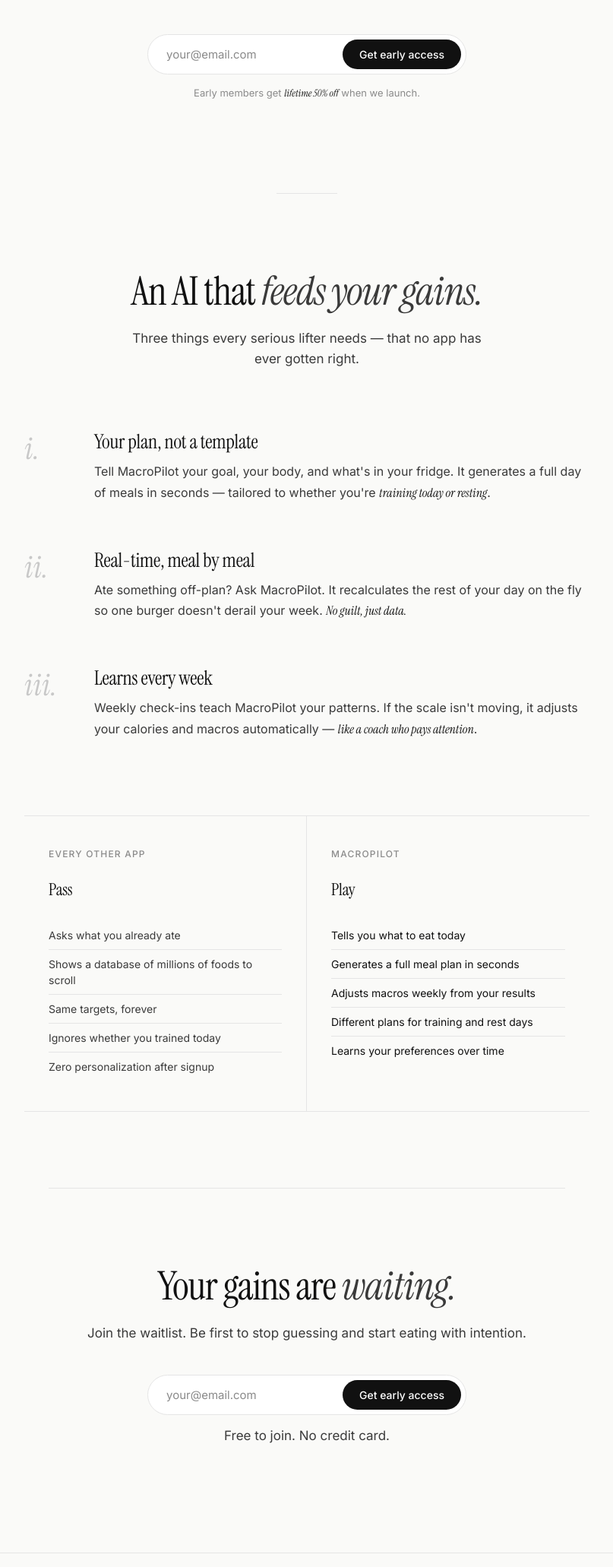
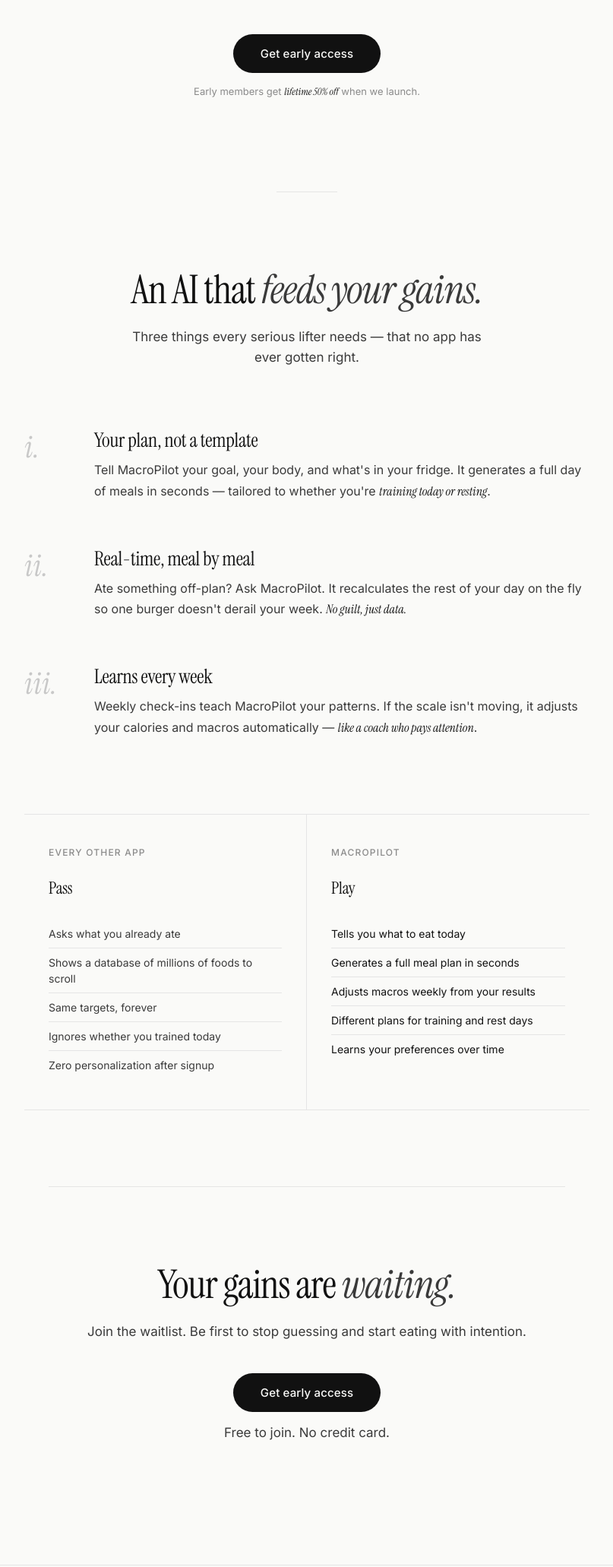
Before and after one commit to macropilot/macropilot-landing, a plain HTML site: page index.html in a window 1280 px wide. Shown: the part 514-2576 px from the top of the page at 76% size, without its empty margins (236-1043 px from the left). Drawn offline with Linux system fonts and the light colour scheme; a script that the page names is missing.

Commit message:
simplify waitlist CTA to single button

```diff
--- a/index.html
+++ b/index.html
@@ -34,7 +34,7 @@
   }
 
   body { transition: background 0.3s ease, color 0.3s ease; }
-  .form-row, .submit-btn, .vs-col, nav, footer, .email-input { transition: background 0.3s ease, color 0.3s ease, border-color 0.2s ease; }
+  .submit-btn, .vs-col, nav, footer, .theme-toggle { transition: background 0.3s ease, color 0.3s ease, border-color 0.2s ease; }
 
   html { scroll-behavior: smooth; }
 
@@ -166,59 +166,33 @@
   .waitlist {
     max-width: 420px;
     margin: 0 auto 20px;
-  }
-
-  .form-row {
     display: flex;
-    gap: 8px;
-    background: var(--paper-pure);
-    border: 1px solid var(--line);
-    border-radius: 999px;
-    padding: 6px;
-    transition: border-color 0.2s;
-  }
-
-  .form-row:focus-within {
-    border-color: var(--ink);
-  }
-
-  .email-input {
-    flex: 1;
-    background: transparent;
-    border: none;
-    outline: none;
-    font-family: var(--sans);
-    font-size: 15px;
-    padding: 10px 18px;
-    color: var(--ink);
-    min-width: 0;
-  }
-
-  .email-input::placeholder {
-    color: var(--ink-muted);
+    flex-direction: column;
+    align-items: center;
+    gap: 14px;
   }
 
   .submit-btn {
     background: var(--ink);
-    color: var(--paper-pure);
+    color: var(--paper);
     border: none;
     border-radius: 999px;
-    padding: 10px 22px;
+    padding: 16px 36px;
     font-family: var(--sans);
-    font-size: 14px;
+    font-size: 15px;
     font-weight: 500;
     cursor: pointer;
-    transition: background 0.2s, transform 0.1s;
+    transition: background 0.2s, transform 0.1s, opacity 0.2s;
     white-space: nowrap;
+    letter-spacing: 0.01em;
   }
 
-  .submit-btn:hover { background: var(--ink-soft); }
+  .submit-btn:hover { opacity: 0.85; }
   .submit-btn:active { transform: scale(0.98); }
 
   .form-note {
     font-size: 13px;
     color: var(--ink-muted);
-    margin-top: 14px;
   }
 
   .form-note em {
@@ -406,39 +380,6 @@
     font-size: 18px;
   }
 
-  /* SUCCESS */
-  .success {
-    display: none;
-    text-align: center;
-    padding: 20px 0;
-    animation: fadeIn 0.4s ease;
-  }
-
-  .success-mark {
-    font-family: var(--serif);
-    font-size: 40px;
-    font-style: italic;
-    color: var(--ink);
-    margin-bottom: 12px;
-    line-height: 1;
-  }
-
-  .success p {
-    font-size: 15px;
-    color: var(--ink-soft);
-  }
-
-  .success p em {
-    font-family: var(--serif);
-    font-style: italic;
-    color: var(--ink);
-  }
-
-  @keyframes fadeIn {
-    from { opacity: 0; transform: translateY(8px); }
-    to { opacity: 1; transform: translateY(0); }
-  }
-
   /* MOBILE */
   @media (max-width: 680px) {
     nav { padding: 24px 24px; }
@@ -449,14 +390,7 @@
     .cta { padding: 80px 24px; }
     footer { padding: 24px; flex-direction: column; gap: 12px; text-align: center; }
 
-    .form-row {
-      flex-direction: column;
-      border-radius: 12px;
-      padding: 8px;
-      gap: 8px;
-    }
-    .email-input { width: 100%; padding: 12px 16px; }
-    .submit-btn { width: 100%; padding: 12px; border-radius: 8px; }
+    .submit-btn { width: 100%; padding: 14px; }
 
     .benefit {
       grid-template-columns: 1fr;
@@ -494,23 +428,8 @@
   </p>
 
   <div class="waitlist" id="waitlist">
-    <form class="form-row" id="waitlist-form" onsubmit="return handleSubmit(event)">
-      <input
-        type="email"
-        class="email-input"
-        id="email"
-        placeholder="your@email.com"
-        required
-        autocomplete="email"
-      />
-      <button type="submit" class="submit-btn">Get early access</button>
-    </form>
+    <button class="submit-btn" onclick="openWaitlist()">Get early access</button>
     <p class="form-note">Early members get <em>lifetime 50% off</em> when we launch.</p>
-
-    <div class="success" id="success">
-      <div class="success-mark">✓</div>
-      <p>You're on the list.<br><em>We'll be in touch soon.</em></p>
-    </div>
   </div>
 </section>
 
@@ -584,16 +503,7 @@
   <p>Join the waitlist. Be first to stop guessing and start eating with intention.</p>
 
   <div class="waitlist">
-    <form class="form-row" onsubmit="return handleSubmit(event)">
-      <input
-        type="email"
-        class="email-input"
-        placeholder="your@email.com"
-        required
-        autocomplete="email"
-      />
-      <button type="submit" class="submit-btn">Get early access</button>
-    </form>
+    <button class="submit-btn" onclick="openWaitlist()">Get early access</button>
     <p class="form-note">Free to join. No credit card.</p>
   </div>
 </section>
@@ -617,8 +527,7 @@
     } catch (e) {}
   }
 
-  function handleSubmit(e) {
-    e.preventDefault();
+  function openWaitlist() {
     if (typeof Tally !== 'undefined') {
       Tally.openPopup('GxByEp', {
         emoji: { text: '👊', animation: 'wave' }
@@ -626,7 +535,6 @@
     } else {
       window.location.href = '#tally-open=GxByEp&tally-emoji-text=👊&tally-emoji-animation=wave';
     }
-    return false;
   }
 </script>
 </body>
```
